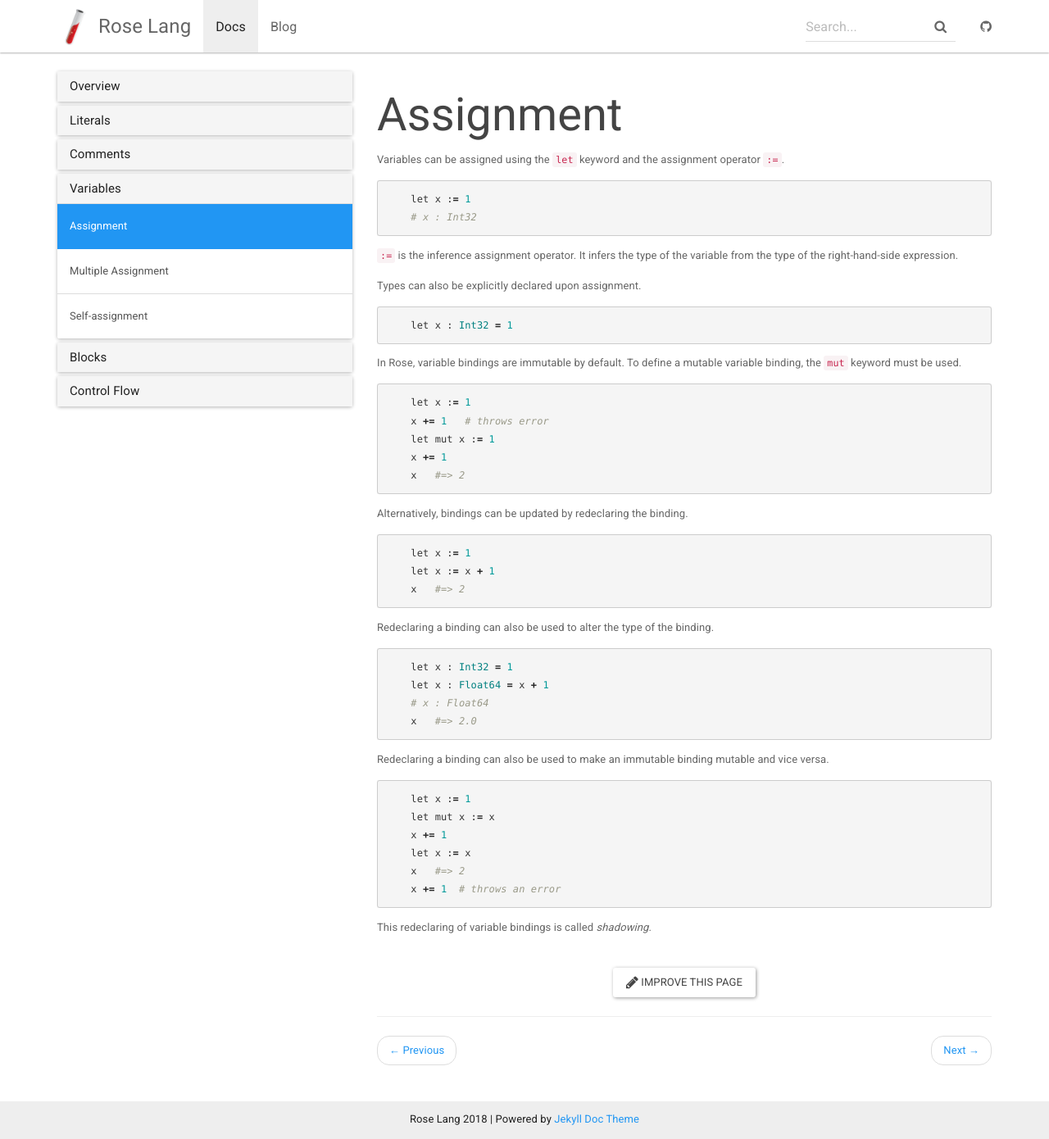
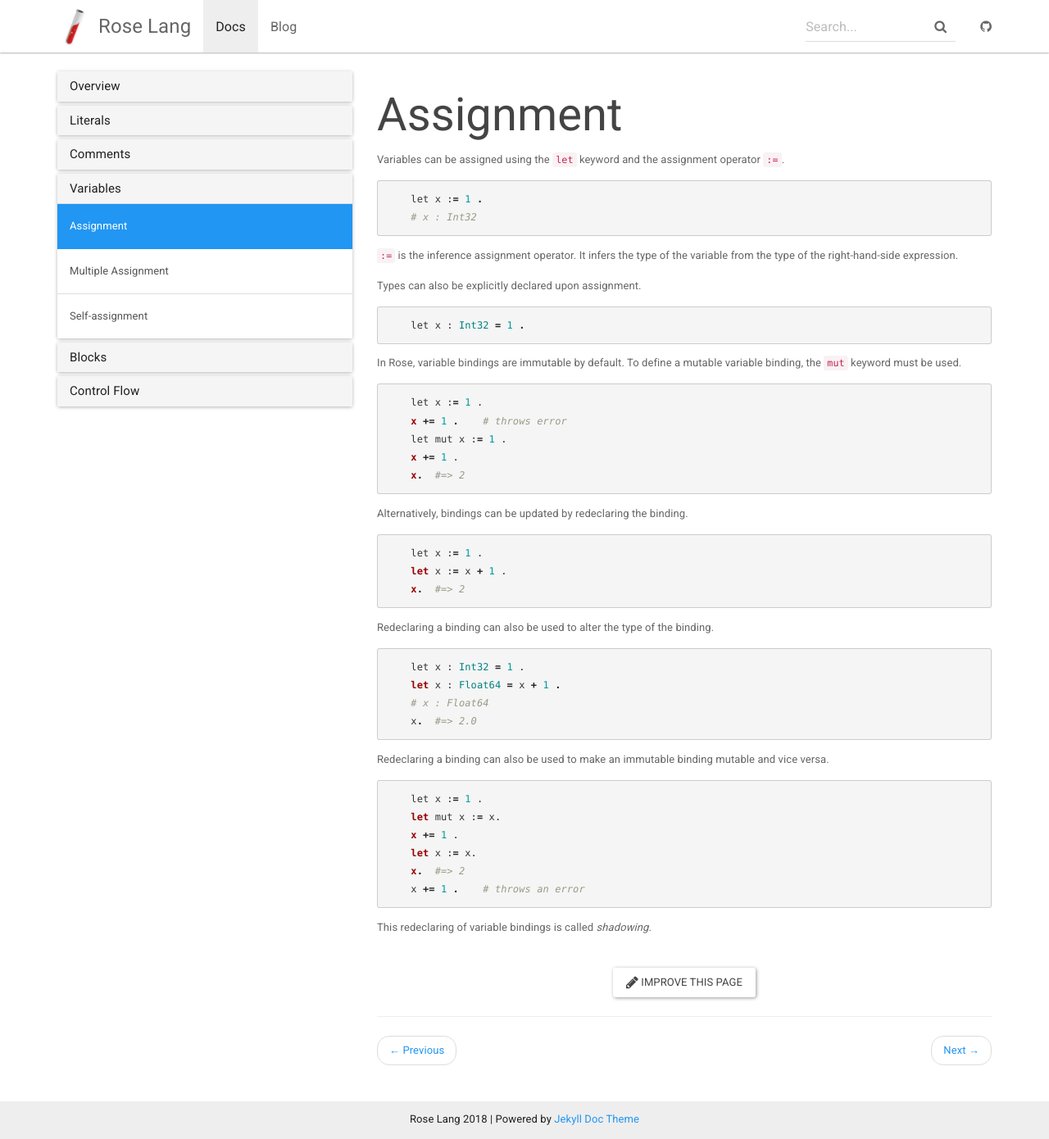
Before and after one commit to ttowncompiled/Rose, a Jekyll site: the page built from _docs/assignment.md, in a window 1280 px wide and 1390 px high. Shown: the whole window at 82% size. Built offline with Jekyll 4.4.1, drawn with Linux system fonts in a browser that asks for light colours; nearby versions of some CDN libraries.

Commit message:
Adds punctuation.

```diff
--- a/_docs/assignment.md
+++ b/_docs/assignment.md
@@ -6,7 +6,7 @@ permalink: /docs/assignment/
 Variables can be assigned using the `let` keyword and the assignment operator `:=`.
 
 {% highlight ruby %}
-    let x := 1
+    let x := 1 .
     # x : Int32
 {% endhighlight %}
 
@@ -15,45 +15,45 @@ Variables can be assigned using the `let` keyword and the assignment operator `:
 Types can also be explicitly declared upon assignment.
 
 {% highlight ruby %}
-    let x : Int32 = 1
+    let x : Int32 = 1 .
 {% endhighlight %}
 
 In Rose, variable bindings are immutable by default. To define a mutable variable binding, the `mut` keyword must be used.
 
 {% highlight ruby %}
-    let x := 1
-    x += 1   # throws error
-    let mut x := 1
-    x += 1
-    x   #=> 2
+    let x := 1 .
+    x += 1 .    # throws error
+    let mut x := 1 .
+    x += 1 .
+    x.  #=> 2
 {% endhighlight %}
 
 Alternatively, bindings can be updated by redeclaring the binding.
 
 {% highlight ruby %}
-    let x := 1
-    let x := x + 1
-    x   #=> 2
+    let x := 1 .
+    let x := x + 1 .
+    x.  #=> 2
 {% endhighlight %}
 
 Redeclaring a binding can also be used to alter the type of the binding.
 
 {% highlight ruby %}
-    let x : Int32 = 1
-    let x : Float64 = x + 1
+    let x : Int32 = 1 .
+    let x : Float64 = x + 1 .
     # x : Float64
-    x   #=> 2.0
+    x.  #=> 2.0
 {% endhighlight %}
 
 Redeclaring a binding can also be used to make an immutable binding mutable and vice versa.
 
 {% highlight ruby %}
-    let x := 1
-    let mut x := x
-    x += 1
-    let x := x
-    x   #=> 2
-    x += 1  # throws an error
+    let x := 1 .
+    let mut x := x.
+    x += 1 .
+    let x := x.
+    x.  #=> 2
+    x += 1 .    # throws an error
 {% endhighlight %}
 
 This redeclaring of variable bindings is called _shadowing_.
```
Also changed, not shown: _docs/hello-world.md (+1 -1 lines), _docs/multi-assignment.md (+12 -12 lines), _docs/self-assignment.md (+7 -7 lines), _docs/single-comments.md (+1 -1 lines).
